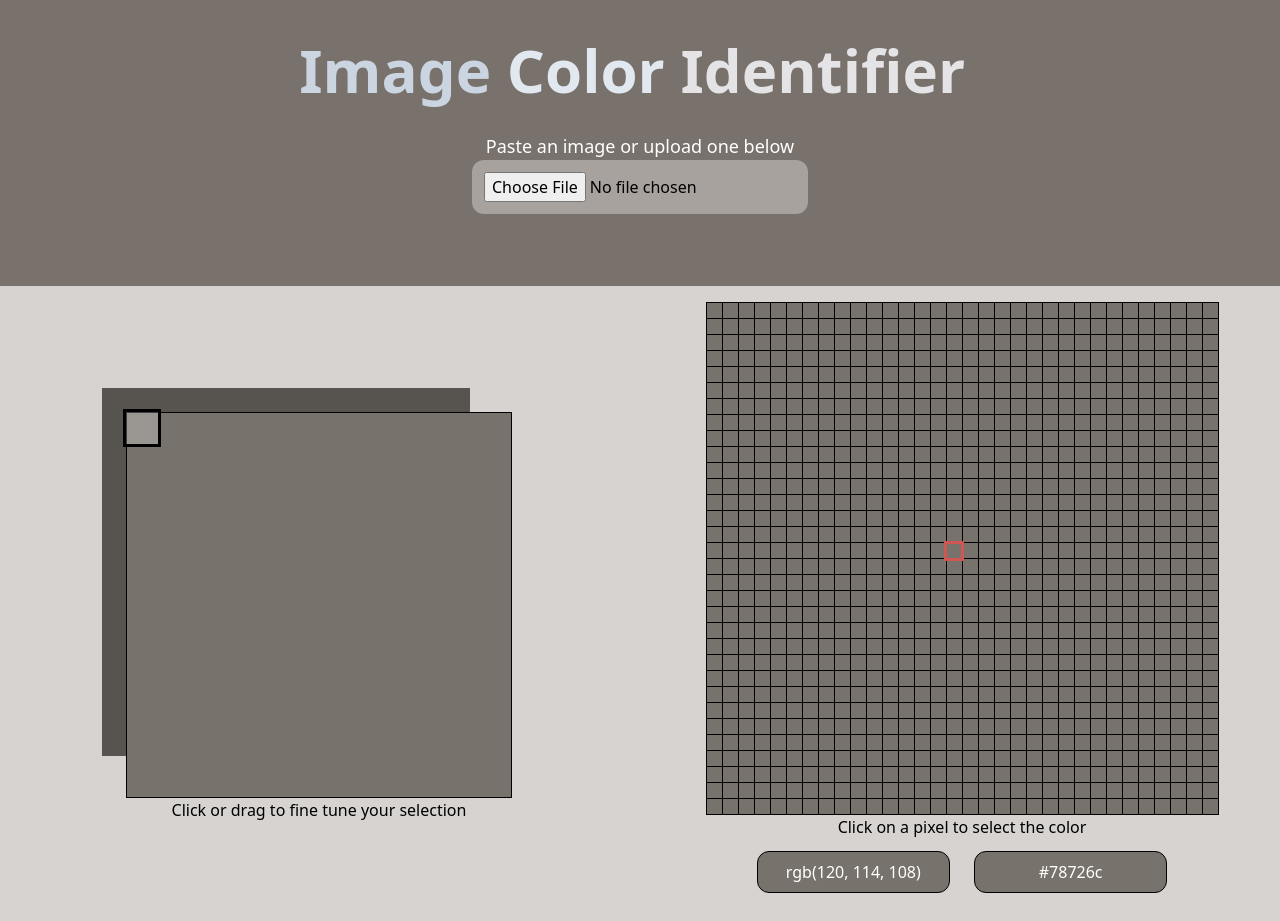
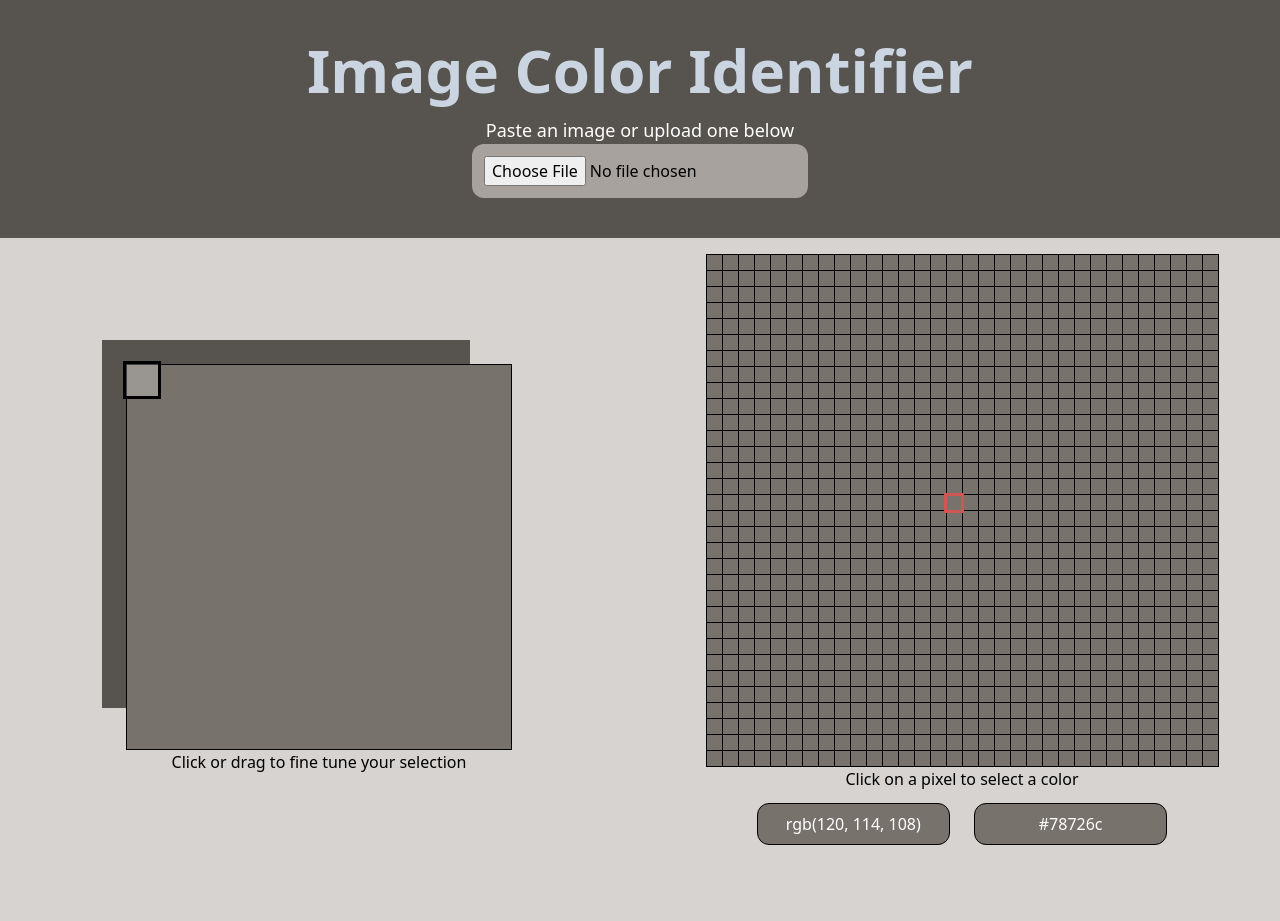
Before and after one commit to andrewctam/color-identifier, a Next.js app: page / in a window 1280 px wide. After the commit the page ends 873 px from the top, so only its background shows below. Built offline with nearby package versions, Linux system fonts and the light colour scheme.

Commit message:
Add file type filters and error checks

```diff
--- a/components/App.js
+++ b/components/App.js
@@ -10,15 +10,19 @@ const App = (props) => {
     useEffect (() => {
         document.querySelector("body").classList.add("bg-stone-300");
 
-
         document.addEventListener('paste', (e) => {
+            try {
                 if (e.clipboardData && e.clipboardData.files.length > 0) {
                     const file = e.clipboardData.files[0];
+                    if (!file['type'].includes("image")) {
+                        alert("Invalid file type. Please paste an image");
+                        return;
+                    }
+
+
                     const reader = new FileReader();
                     reader.onloadend = () => {
                         setImageURL(reader.result);
-
-
                         const img = new Image();
                         img.src = reader.result;
                         img.onload = () => {
@@ -27,12 +31,20 @@ const App = (props) => {
                     };
                     reader.readAsDataURL(file);
                 }
+            } catch (error) {
+                alert("Error uploading image. Please try again.")
+            }
         });
 
     }, []);
 
     const uploadImage = (e) => {
+        try {
         const file = e.target.files[0];
+        if (!file['type'].includes("image")) {
+            alert("Invalid file type. Please upload an image");
+            return;
+        }
 
         const reader = new FileReader();
         reader.onloadend = () => {
@@ -46,22 +58,23 @@ const App = (props) => {
 
         };
         reader.readAsDataURL(file);
+    } catch (error) {
+        alert("Error uploading image. Please try again.");
+    }
 
 
     }
 
     return  (
     <div className="text-black mx-auto text-center w-full select-none">
-        <div className = "w-full bg-stone-500 p-10 ">
+        <div className = "w-full bg-stone-600 p-10 ">
             <a href = ".">
-                <h1 className="text-6xl text-slate-300 font-semibold inline-block">Image&nbsp;</h1>
-                <h1 className="text-6xl text-slate-200 font-semibold inline-block">Color&nbsp;</h1>
-                <h1 className="text-6xl text-zinc-200 font-semibold inline-block"> Identifier&nbsp;</h1>
+                <h1 className="text-6xl text-slate-300 font-semibold inline-block">Image Color Identifier</h1>
             </a>
 
-            <p className="text-lg text-white mt-8">Paste an image or upload one below</p>
-            <div className="bg-stone-400 max-w-fit mx-auto p-3 mb-8 rounded-xl" >
-                <input type='file' onInput={uploadImage} />
+            <p className="text-lg text-white mt-4">Paste an image or upload one below</p>
+            <div className="bg-stone-400 max-w-fit mx-auto p-3 rounded-xl" >
+                <input type='file' onInput={uploadImage} accept = {".png, .jpg, .jpeg, .gif, .bmp, .tiff, .webp"} />
             </div>
         </div>
 
--- a/components/CropImage.js
+++ b/components/CropImage.js
@@ -70,7 +70,7 @@ const CropImage = (props) => {
     }
 
     return (
-        <div ref = {cropBackgroundRef} className="mx-auto py-8 w-full bg-stone-600">
+        <div ref = {cropBackgroundRef} className="mx-auto py-8 w-full bg-stone-500">
             <div className="relative mx-auto cursor-crosshair w-fit h-fit lg:max-w-1/2"
                 draggable={false}
                 onMouseMove={(e) => { if (mouseDown) placeBox(e); }}
@@ -81,10 +81,10 @@ const CropImage = (props) => {
 
                 <SelectionBox x={x} y={y} width = {props.canvasWidth / scale} height={props.canvasHeight / scale} />
             </div>
-            <p className = "text-white">Click or drag on the image to select an area. Then fine tune your selection below</p>
+            <p className = "text-white">Click or drag to select part of your image. Then, fine tune your selection below</p>
         </div>
 
     )
 }
 
-export default CropImage
+export default CropImage;
--- a/components/ImageCanvas.js
+++ b/components/ImageCanvas.js
@@ -44,8 +44,8 @@ const ImageCanvas = (props) => {
     const placeBox = (e, xPos = null, yPos = null) => {
         const sideLength = boxSize / 2;
 
-        const maxWidth = Math.min(props.imageBoxRef.current.offsetWidth, props.canvasRef.current.offsetWidth) - sideLength * 2 - 2;
-        const maxHeight = Math.min(props.imageBoxRef.current.offsetWidth, props.canvasRef.current.offsetHeight) - sideLength * 2 - 2;
+        const maxWidth = props.canvasRef.current.offsetWidth - sideLength * 2 - 2;
+        const maxHeight = props.canvasRef.current.offsetHeight - sideLength * 2 - 2;
 
         if (xPos === null)
             xPos = e.nativeEvent.offsetX - sideLength;
--- a/components/MatrixDisplay.js
+++ b/components/MatrixDisplay.js
@@ -60,7 +60,7 @@ const MatrixDisplay = (props) => {
                 </tbody>
             </table>
 
-            <p>Click on a pixel to select the color</p>
+            <p>Click on a pixel to select a color</p>
 
             <div className = "text-center text-white p-3">
                 <input value = {rgb} className = "inline-block p-2 border border-black text-center w-1/3 rounded-xl mx-3 bg-stone-300" style = {{"backgroundColor": props.selection[selectedX][selectedY], color: textColor}} onClick = {(e) => {e.target.select()}} readOnly = {true} />
```
Lines whose indentation alone changed are shown as unchanged.
